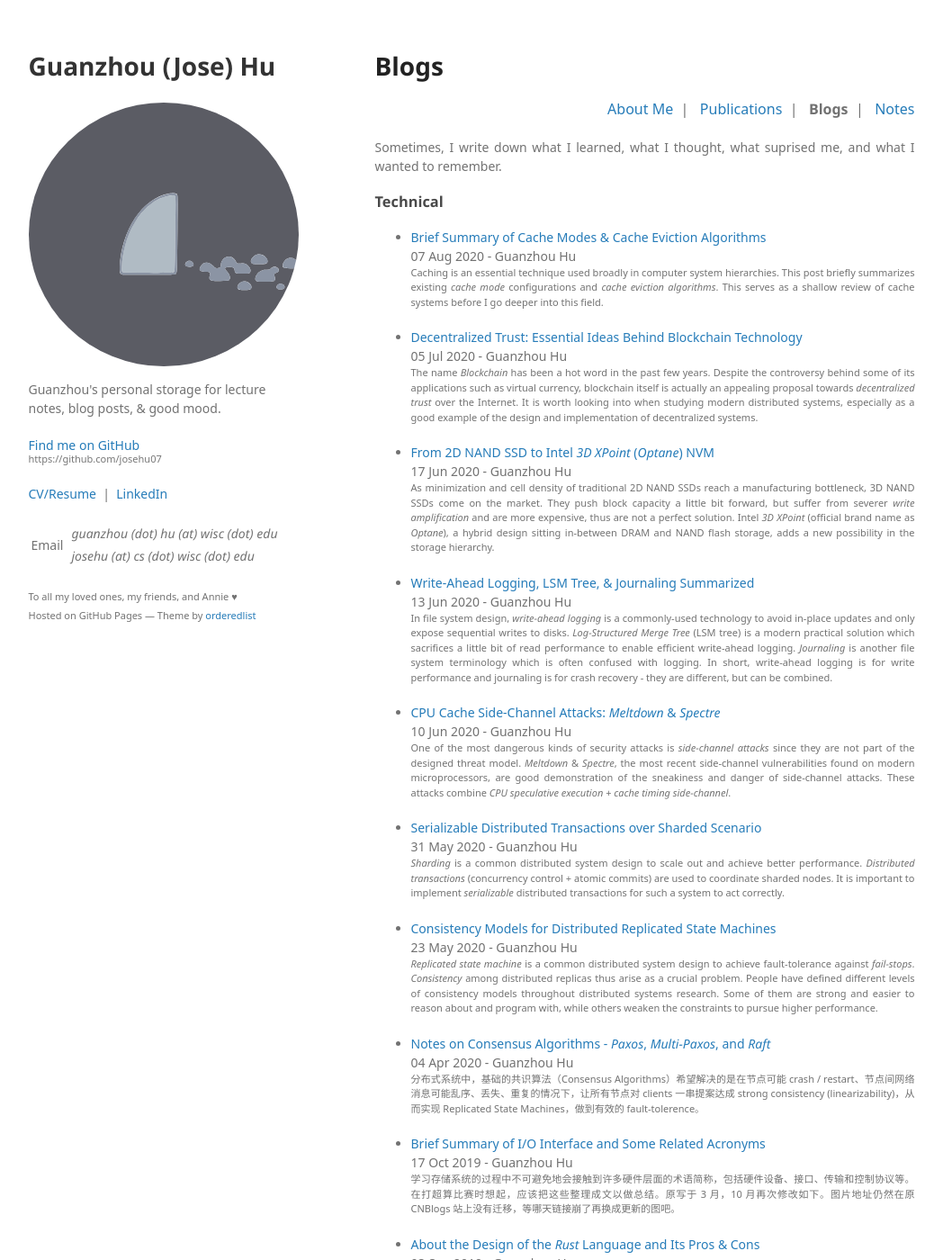
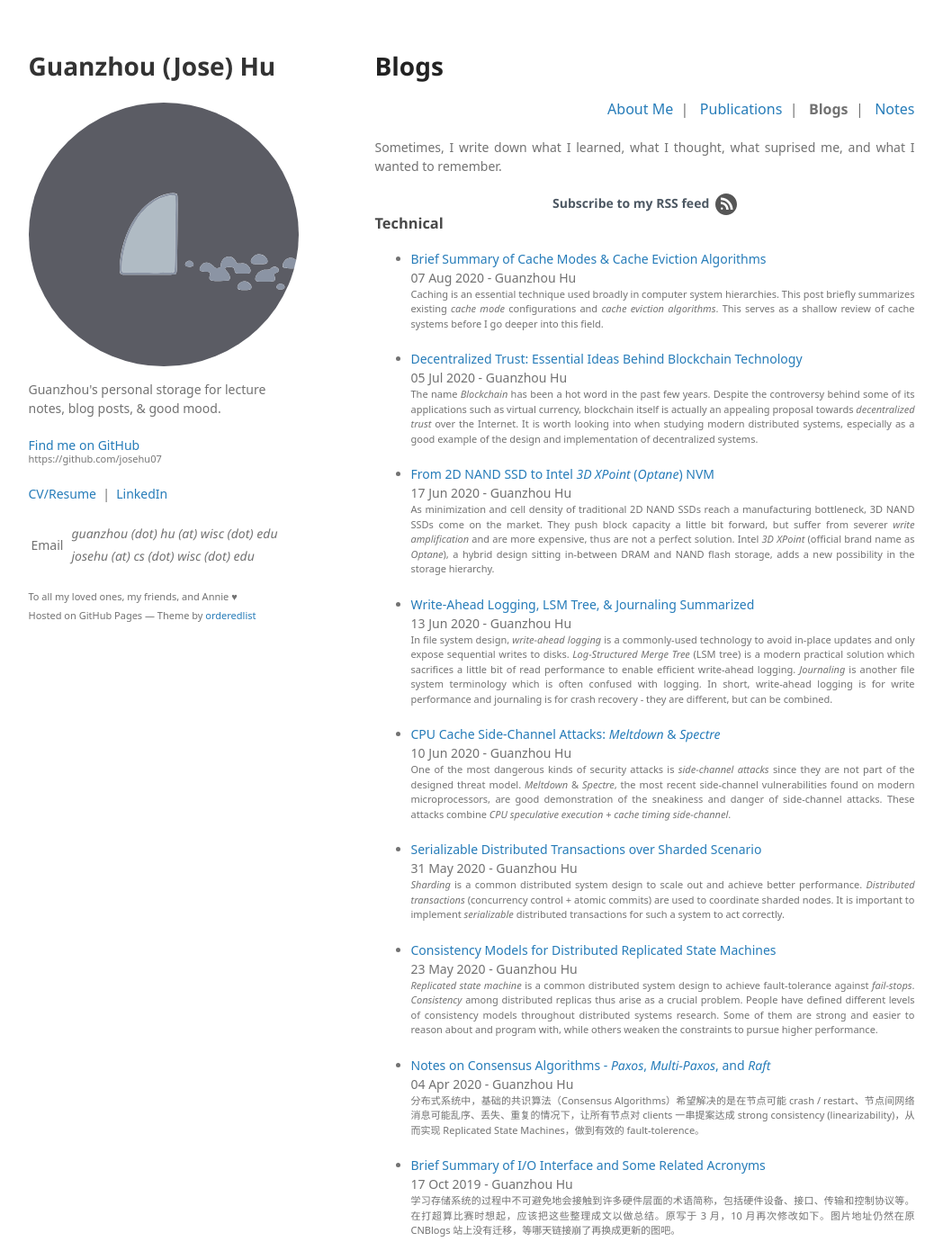
Before and after one commit to josehu07/josehu07.github.io, a Jekyll site: the page built from blogs.md, in a window 1280 px wide and 1400 px high. Shown: the whole window at 90% size, without its empty margins (116-1164 px from the left). Built offline with Jekyll 4.4.1, drawn with Linux system fonts in a browser that asks for light colours; some web fonts are replaced; a script that is not in the unit is left out.

Commit message:
Add RSS subscription button

```diff
--- a/blogs.md
+++ b/blogs.md
@@ -14,6 +14,27 @@ permalink: /blogs.html
 </p>
 
 Sometimes, I write down what I learned, what I thought, what suprised me, and what I wanted to remember.
+
+<div style="text-align: center;">
+  <style>
+    a.btn-rss {
+      color: #212F3D;
+      opacity: 0.8;
+      display: inline-block;
+    }
+    a.btn-rss:hover, a.btn-rss:focus {
+      opacity: 1;
+    }
+    img.subscribe-rss {
+      height: 24px;
+      vertical-align: middle;
+      padding-left: 3px;
+    }
+  </style>
+  <a class="btn-rss" href="/feed.xml" target="_blank">
+    <b>Subscribe to my RSS feed <img class="subscribe-rss" src="/assets/img/RSS-icon.svg" /></b>
+  </a>
+</div>
 
 ### Technical
 
```
Also changed, not shown: assets/img/RSS-icon.svg (added).
